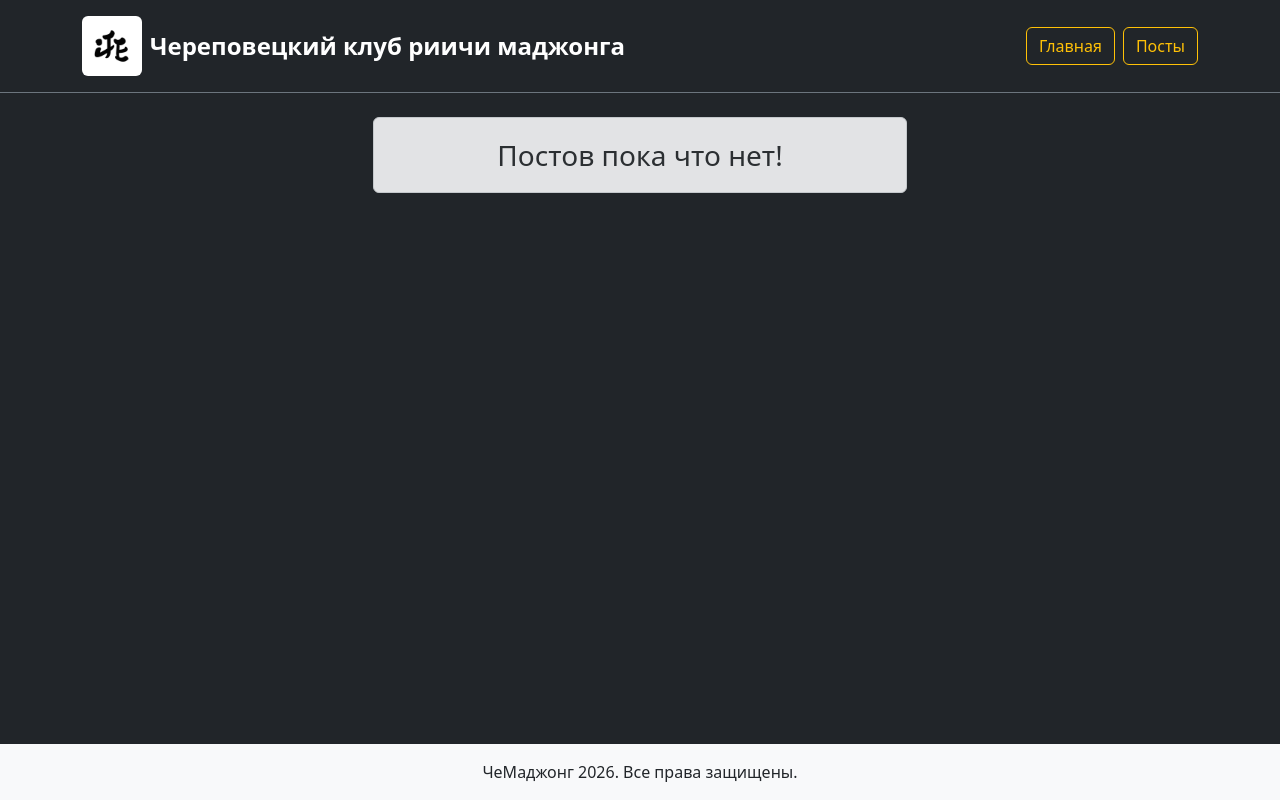
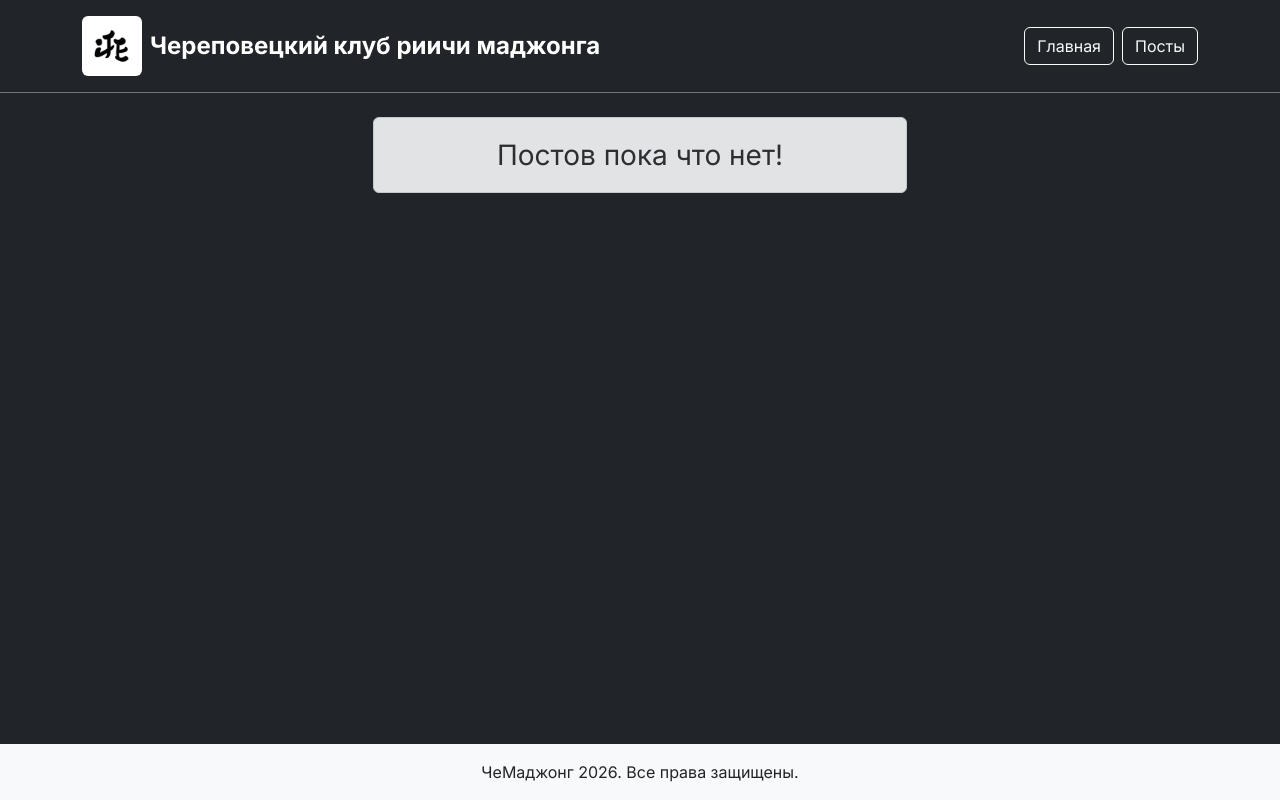
Before and after one commit to Cuptyom/flaskChemahjong, a Flask app: page /posts in a window 1280 px wide. Run offline with Flask 3, Linux system fonts and the light colour scheme; data that the repository does not hold is empty.

Commit message:
изменение стиля

```diff
--- a/static/css/main.css
+++ b/static/css/main.css
@@ -1,3 +1,3 @@
-body{
-	background: white;
+body {
+    font-family: 'Inter'; /* Здесь 'Inter' — имя шрифта из ссылки */
 }
--- a/templates/base.html
+++ b/templates/base.html
@@ -8,6 +8,9 @@
     <link rel="stylesheet" href="https://cdn.jsdelivr.net/npm/bootstrap-icons@1.10.0/font/bootstrap-icons.css">
     <meta name="description" content="Череповецкий клуб любителей японского маджонга. Регулярные встречи, турниры, обучение для начинающих.">
     <link rel="stylesheet" href="{{ url_for('static', filename='css/main.css') }}">
+    <link rel="preconnect" href="https://fonts.googleapis.com">
+    <link rel="preconnect" href="https://fonts.gstatic.com" crossorigin>
+    <link href="https://fonts.googleapis.com/css2?family=Inter:wght@400;500;700&display=swap" rel="stylesheet">
 </head>
 <body class="d-flex flex-column min-vh-100 bg-dark">
     {% include 'header.html' %}
--- a/templates/header.html
+++ b/templates/header.html
@@ -10,14 +10,14 @@
 
             <!-- Меню -->
             <div class="d-flex align-items-center gap-2 flex-wrap">
-                <a class="btn btn-outline-warning" href="/">Главная</a>
-                <a class="btn btn-outline-warning" href="/posts">Посты</a>
+                <a class="btn btn-outline-light" href="/">Главная</a>
+                <a class="btn btn-outline-light" href="/posts">Посты</a>
 
                 {% if auth %}
                     <div class="vr text-white mx-2"></div>
 
                     <a class="btn btn-outline-light" href="/main-data-management">Настройки</a>
-                    <a class="btn btn-warning" href="/create-article">Создать пост</a>
+                    <a class="btn btn-outline-light" href="/create-article">Создать пост</a>
                 {% endif %}
             </div>
         </div>
--- a/templates/post_detail.html
+++ b/templates/post_detail.html
@@ -5,14 +5,14 @@
 {% endblock %}
 
 {% block body%}
-<div class = "container fs-3 text-center">
-	<div class="alert alert-info">
+<div class = "container fs-3">
+	<div class="alert text-white">
 		<h2>{{ article.article_title }}</h2>
 		<p><b>Дата:{{ article.article_date.date() }}</b></p>
 		<p>{{article.article_text}}</p>
 	</div>
 	{% if article.images %}
-	<h3>Фото</h3>
+	<h3 class="text-white">Фото</h3>
 	<div class="row">
 	    {% for img in article.images %}
 	    <div class="col-md-4 mb-3">
--- a/templates/posts.html
+++ b/templates/posts.html
@@ -18,9 +18,9 @@
 			<img src="{{ url_for('static', filename='uploads/' + primary.img_name) }}"
 	         class="img-fluid rounded mb-2 rounded-0" style="max-height: 300px;"><br>
 	        {% endif %}
-			<a href="/posts/detail/{{ el.article_id }}" class="btn btn-warning">Детальнее</a>
+			<a href="/posts/detail/{{ el.article_id }}" class="btn btn-outline-dark">Детальнее</a>
 			{% if auth %}
-				<a href="/edit-article/{{ el.article_id }}" class="btn btn-warning">Изменить</a>
+				<a href="/edit-article/{{ el.article_id }}" class="btn btn-outline-dark">Изменить</a>
 			{% endif %}
 		</div>
 		{% endfor %}
@@ -29,15 +29,15 @@
 <div>
 	{% if articles %}
 	<div class = "container fs-3 text-center" >
-		<a href="/posts/1" class="btn btn-warning"><<</a>
+		<a href="/posts/1" class="btn btn-light"><<</a>
 		{% if pagination.has_prev == True %}
-		<a href="/posts/{{ pagination.prev_num }}" class="btn btn-warning">{{ pagination.prev_num }}</a>
+		<a href="/posts/{{ pagination.prev_num }}" class="btn btn-light">{{ pagination.prev_num }}</a>
 		{% endif %}
-		<a href="/posts/{{ pagination.page }}" class="btn bg-white">{{ pagination.page }}</a>
+		<a href="/posts/{{ pagination.page }}" class="btn btn-outline-light">{{ pagination.page }}</a>
 		{% if pagination.has_next == True %}
-		<a href="/posts/{{ pagination.next_num }}" class="btn btn-warning">{{ pagination.next_num }}</a>
+		<a href="/posts/{{ pagination.next_num }}" class="btn btn-light">{{ pagination.next_num }}</a>
 		{% endif %}
-		<a href="/posts/{{ pagination.pages }}" class="btn btn-warning">>></a>
+		<a href="/posts/{{ pagination.pages }}" class="btn btn-light">>></a>
 	</div>
 	{% endif %}
 </div>
--- a/templates/success_auth.html
+++ b/templates/success_auth.html
@@ -5,5 +5,5 @@
 {% endblock %}
 
 {% block body%}
-Вы успешно вошли с правами администратора
+<div class="text-white">Вы успешно вошли с правами администратора</div>
 {% endblock %}
```
Also changed, not shown: static/uploads/c11a346441144850bc881c9c255484db.jpg (deleted).
